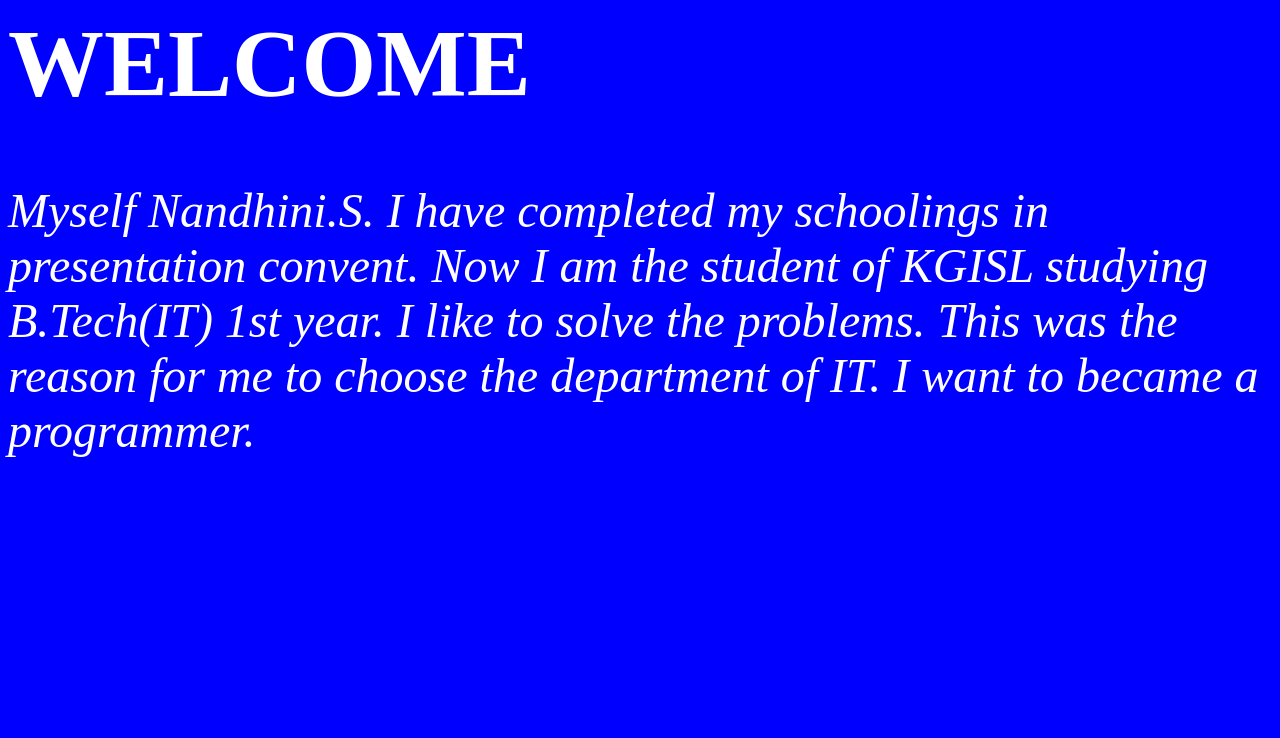
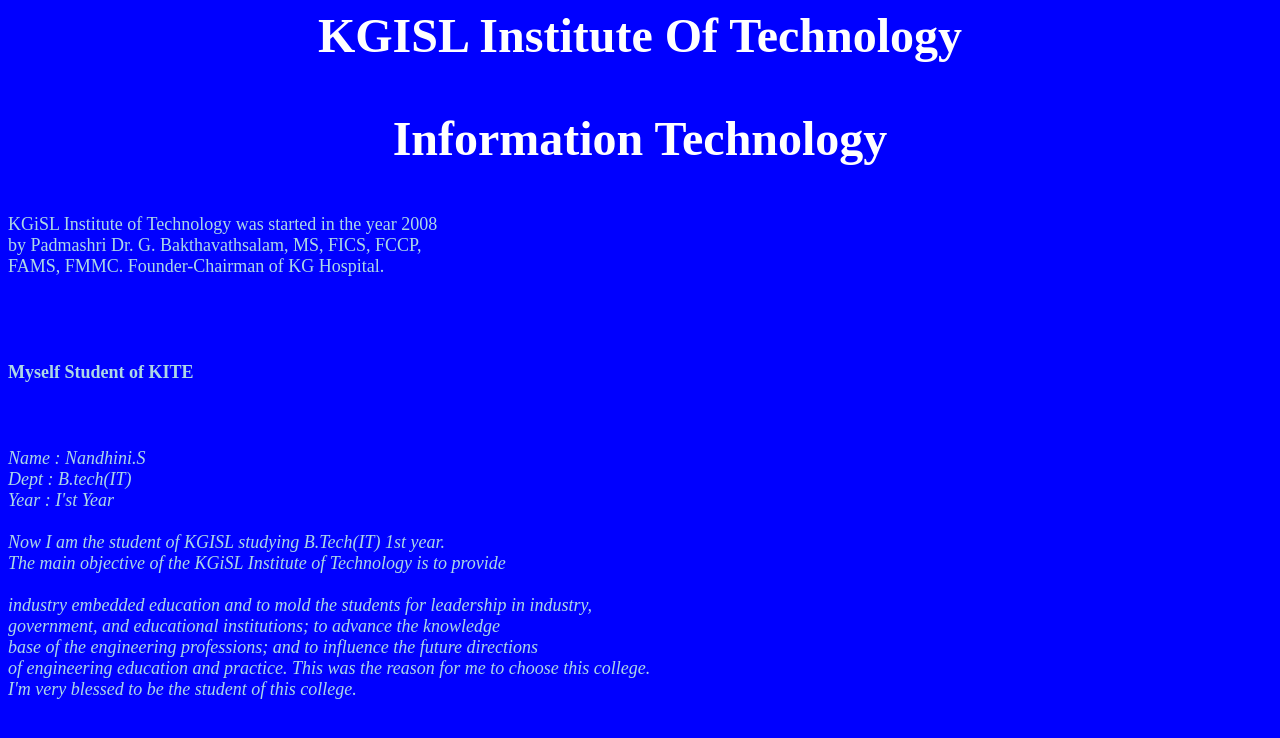
Before and after one commit to nandhinisubbu/nandhinisubbu.github.io, a plain HTML site: page index.html in a window 1280 px wide. Drawn offline with Linux system fonts and the light colour scheme.

Commit message:
Update index.html

```diff
--- a/index.html
+++ b/index.html
@@ -1,17 +1,34 @@
 <html>
 <head>
 <title> About Me  </title>
-<body bgcolor="#0000FF">
+  <style>
+    	<style>
+	body{
+		background-image: url("https://135525-391882-2-raikfcquaxqncofqfm.stackpathdns.com/wp-content/uploads/2015/09/technology-news-4_0.jpg");
+			background-size: cover;
+
+}
+</style>
+  <body bgcolor="#0000FF">
 <font color ="ffffff"  size ="18">
-<h1>WELCOME</h1>
+	<center><p><font face= 'Times new roman' size= '20PT' font color= 'white'><b> KGISL Institute Of Technology</font></b></p></center>
+	<center><p><font face= 'Times new roman' size= '8PT' font color= 'white'><b> Information Technology</font></b></p></center>
+	<p><font face= 'Times new roman' size= '4PT' font color= 'lightblue'> KGiSL Institute of Technology was started in the year 2008</br> by Padmashri Dr. G. Bakthavathsalam, MS, FICS, FCCP,</br> FAMS, FMMC. Founder-Chairman of KG Hospital.</br></br>
+<h1>Myself Student of KITE</h1>
 <p align = "left"><i>
-Myself Nandhini.S.
-I have completed my schoolings in presentation convent.
-Now I am the student of KGISL studying B.Tech(IT) 1st year.
-I like to solve the problems.
-This was the reason for me to choose the department of IT.
-I want to became a programmer.
+
+Name : Nandhini.S</br>
+Dept : B.tech(IT)</br>
+Year : I'st Year</br></br>
+
+
+Now I am the student of KGISL studying B.Tech(IT) 1st year.</br>
+The main objective of the KGiSL Institute of Technology is to provide </br>
+</br> industry embedded education and to mold the students for leadership in industry,</br> government, and educational institutions; to advance the knowledge </br> base of the engineering professions; and to influence the future directions </br> of engineering education and practice.
+This was the reason for me to choose this college.</br>I'm very blessed to be the student of this college.</font></p>
+
 </font></i></p>
 </body>
 </head>
+</html
 </html>
```
